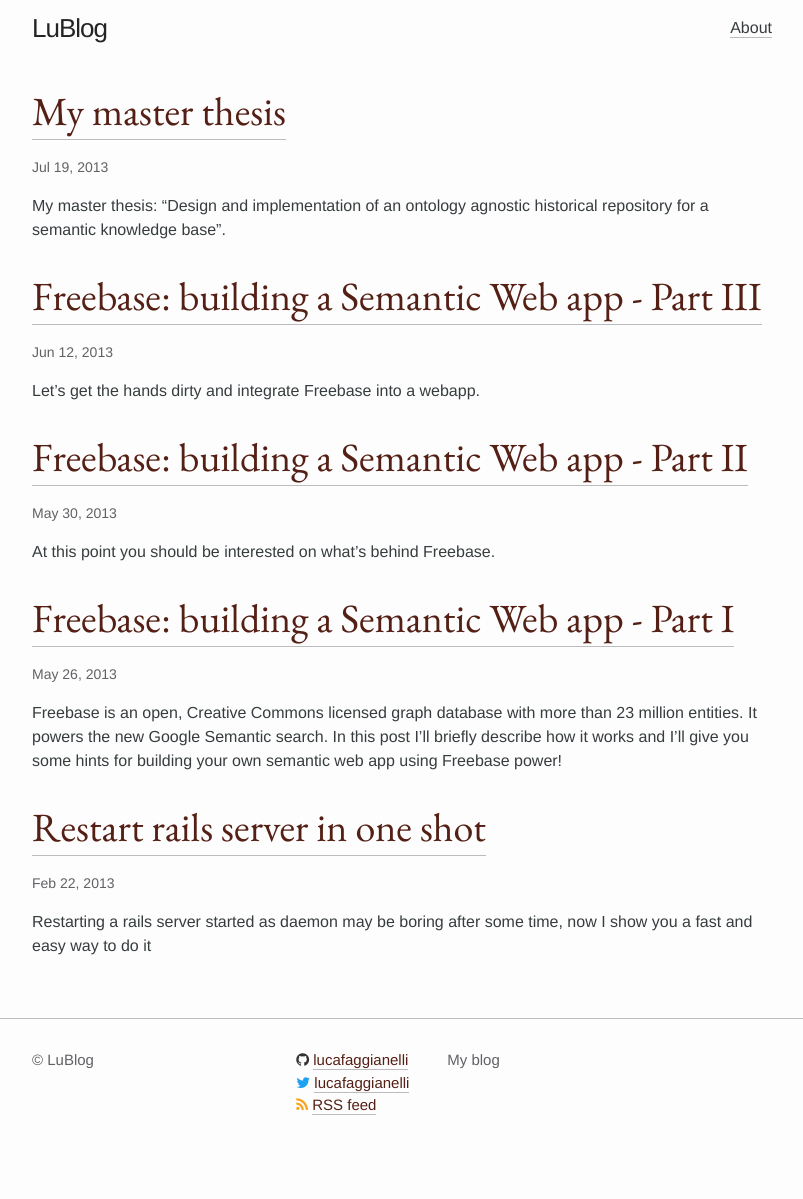
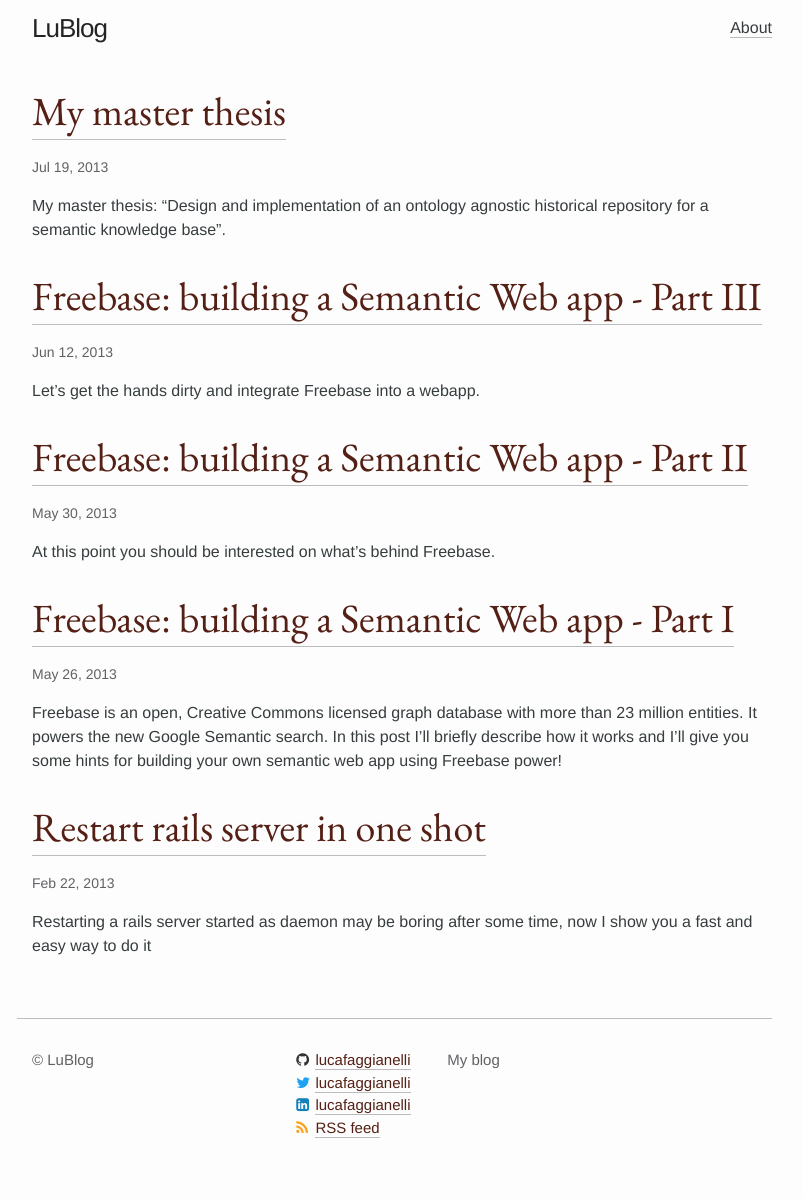
Before and after one commit to lucafaggianelli/lucafaggianelli.github.io, a Jekyll site: the page built from index.html, in a window 1280 px wide. Shown: the whole page, without its empty margins (238-1041 px from the left). Built offline with Jekyll 4.4.1, drawn with Linux system fonts in a browser that asks for light colours; before the commit the page ends 1177 px from its top, so only the background shows below that.

Commit message:
linkedin icon, footer border

```diff
--- a/_config.yml
+++ b/_config.yml
@@ -8,6 +8,7 @@ url: "http://lucafaggianelli.github.io"
 
 twitter_username: lucafaggianelli
 github_username:  lucafaggianelli
+linkedin_username:  lucafaggianelli
 
 # Build settings
 markdown: kramdown
--- a/_includes/footer.html
+++ b/_includes/footer.html
@@ -23,6 +23,14 @@
           </li>
           {% endif %}
 
+          {% if site.linkedin_username %}
+          <li>
+            <i class="fa fa-linkedin-square" style="color:#1481BA;"></i>
+            <a href="https://www.linkedin.com/in/{{ site.linkedin_username }}">
+              <span class="username">{{ site.linkedin_username }}</span></a>
+          </li>
+          {% endif %}
+
           <li>
             <i class="fa fa-rss" style="color:#FAA21B;"></i>
             <a href="{{ "/feed.xml" | prepend: site.baseurl }}">RSS feed</a>
--- a/_sass/_base.scss
+++ b/_sass/_base.scss
@@ -219,3 +219,7 @@ pre {
         vertical-align: middle;
     }
 }
+
+.social-media-list .fa {
+  min-width: 1em;
+}
--- a/_sass/_layout.scss
+++ b/_sass/_layout.scss
@@ -116,8 +116,6 @@
  * Site footer
  */
 .site-footer {
-    border-top: 1px solid $grey-color-light;
-    padding: $spacing-unit 0;
 }
 
 .footer-heading {
@@ -135,6 +133,8 @@
     font-size: 15px;
     color: $grey-color;
     margin-left: -$spacing-unit / 2;
+    border-top: 1px solid $grey-color-light;
+    padding: $spacing-unit 0;
     @extend %clearfix;
 }
 
```
